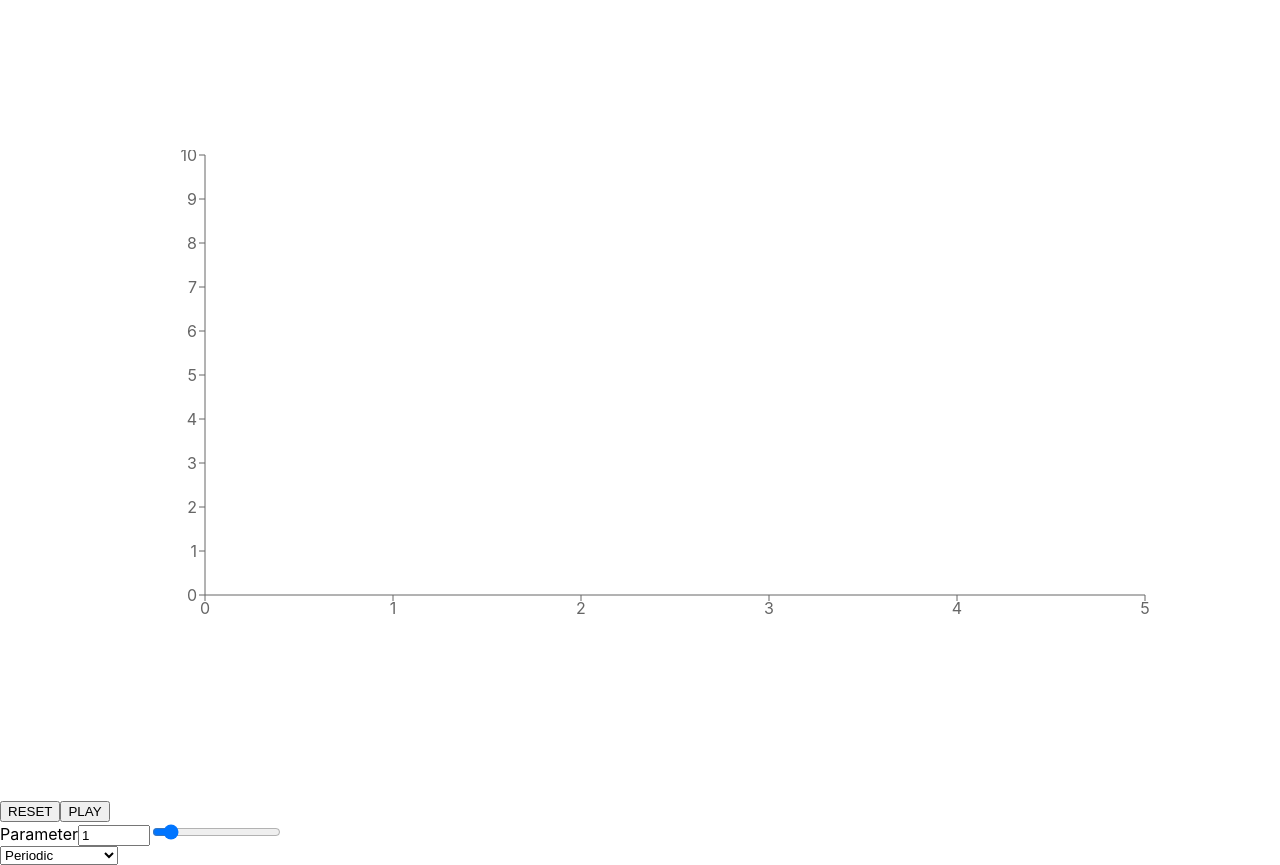
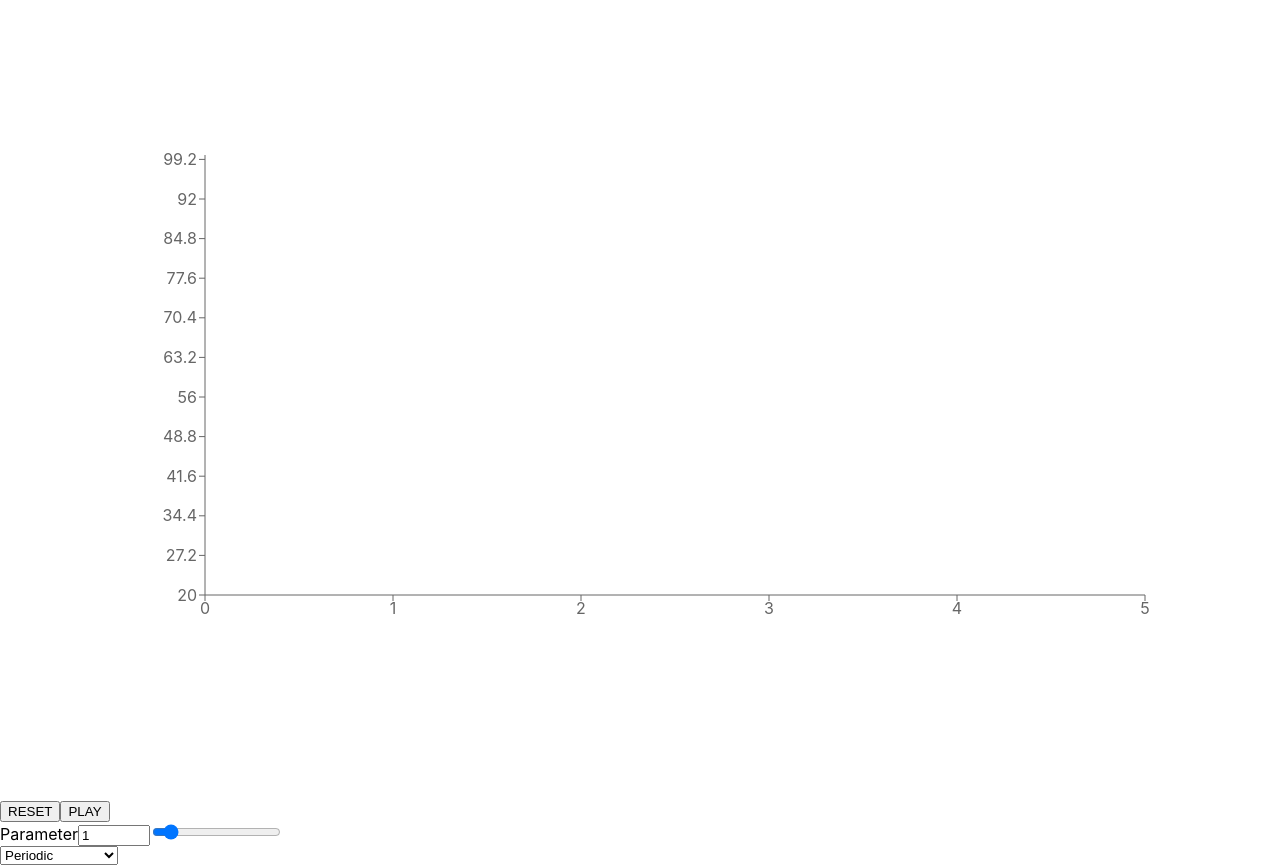
Before and after one commit to mrkobhrai/drawing-sounds, a React (Create React App) app in the folder frontend/: page / in a window 1280 px wide. Built offline with nearby package versions, Linux system fonts and the light colour scheme.

Commit message:
Add scaled y-axis

```diff
--- a/frontend/src/App.tsx
+++ b/frontend/src/App.tsx
@@ -15,7 +15,17 @@ function App() {
   const [soundGenerator] = useState<SoundGenerator>(new SoundGenerator());
   const [pointFetcher] = useState<PointFetcher>(new PointFetcher());
   const [parameter, setParameter] = useState(1);
-  const [inputGraph] = useState(<SoundGraph ref={graphRef}  soundGenFunc={soundGenerator.generateSound} resetSoundFunc={soundGenerator.resetSound} getDataFunc={pointFetcher.fetchData} kernel='periodic'/>)
+  const [inputGraph] = useState(<SoundGraph
+      ref={graphRef}
+      soundGenFunc={soundGenerator.generateSound}
+      resetSoundFunc={soundGenerator.resetSound}
+      getDataFunc={pointFetcher.fetchData}
+      kernel='periodic'
+      minX={0}
+      maxX={5}
+      minY={20}
+      maxY={100}
+  />)
 
   const generateKernelDropdown: () => void = () => {
     const options = []
--- a/frontend/src/SoundGraph.tsx
+++ b/frontend/src/SoundGraph.tsx
@@ -11,18 +11,24 @@ interface Props {
                             y: number;
                         }[]) => void
     resetSoundFunc: () => void
-    kernel: string
+    kernel: string,
+    minX?: number,
+    maxX?: number,
+    minY?: number,
+    maxY?: number,
 }
 
 interface State {
     userPoints: { x: number; y: number; }[]
     generatedPoints: { x: number; y: number; }[]
-    kernel: string
+    kernel: string,
+    minX: number,
+    maxX: number,
+    minY: number,
+    maxY: number,
 }
 
 class SoundGraph extends React.Component<Props, State> {
-    maxX = 5
-    maxY = 10
     width = this.props.width ?? 1000
     height = this.props.height ?? 500
     axisLength = 50
@@ -31,6 +37,10 @@ class SoundGraph extends React.Component<Props, State> {
         userPoints: [],
         generatedPoints: [],
         kernel: this.props.kernel,
+        minX: this.props.minX ?? 0,
+        maxX: this.props.maxX ?? 5,
+        minY: this.props.minY ?? 0,
+        maxY: this.props.maxY ?? 10,
     }
 
     handleClick = (e:any) => {
@@ -39,14 +49,14 @@ class SoundGraph extends React.Component<Props, State> {
             const yCoord = e.chartY;
             const x = this.calcXFromXCoord(xCoord);
             const y = this.calcYFromYCoord(yCoord);
-            this.setState({ userPoints: [...this.state.userPoints, {x, y}]})
+            this.state.userPoints.push({x, y})
             this.onPlot();
         }
     };
 
-    calcXFromXCoord = (xCoord: number) => (xCoord - this.axisLength) / (this.width - this.axisLength) * this.maxX;
+    calcXFromXCoord = (xCoord: number) => (xCoord - this.axisLength) / (this.width - this.axisLength) * (this.state.maxX - this.state.minX) + this.state.minX;
 
-    calcYFromYCoord = (yCoord: number) => this.maxY - (yCoord / (this.height - this.axisLength) * this.maxY);
+    calcYFromYCoord = (yCoord: number) => this.state.maxY - (yCoord / (this.height - this.axisLength) * (this.state.maxY - this.state.minY));
 
     getUserPoints: () => number[][] = () => {
         return this.state.userPoints.map(point => [point.x, point.y])
@@ -58,9 +68,9 @@ class SoundGraph extends React.Component<Props, State> {
         // Get the gaussian data
         const generatedData = (await this.props.getDataFunc({points: userData, kernel: this.state.kernel}))[0];
         // Calculate the distribution for the number of data points and X axis
-        const xDistribution = this.maxX / generatedData.length;
+        const xDistribution = this.state.maxX / generatedData.length;
         // Filter returned values to be positive
-        const structuredGeneratedData = generatedData.filter((y)=> y >= 0).map((y, i) => ({x: xDistribution * i, y: y}));
+        const structuredGeneratedData = generatedData.filter((y)=> y >= this.state.minY).map((y, i) => ({x: xDistribution * i, y: y}));
         // Generate the sound
         this.props.soundGenFunc(structuredGeneratedData);
         // Update the generated points state
@@ -85,8 +95,8 @@ class SoundGraph extends React.Component<Props, State> {
                     <ComposedChart width={this.width} height={this.height} onClick={this.handleClick} >
                         <Line type="monotone" dataKey="y" dot={false}  data={this.state.generatedPoints} />
                         <Scatter dataKey="y" fill="red" data={this.state.userPoints} />
-                        <XAxis type="number" dataKey="x" domain={[0, this.maxX]} interval={0} tickCount={this.maxX + 1} height={this.axisLength} />
-                        <YAxis type="number" domain={[0, this.maxY]} interval={0} tickCount={this.maxY + 1} width={this.axisLength} />
+                        <XAxis type="number" dataKey="x" domain={[this.state.minX, this.state.maxX]} interval={0} tickCount={this.state.maxX + 1} height={this.axisLength} />
+                        <YAxis type="number" domain={[this.state.minY, this.state.maxY]} interval={(this.state.maxY - this.state.minY) / 10} tickCount={this.state.maxY + 1} width={this.axisLength} />
                         <Tooltip />
                     </ComposedChart>
                 </div>
```
